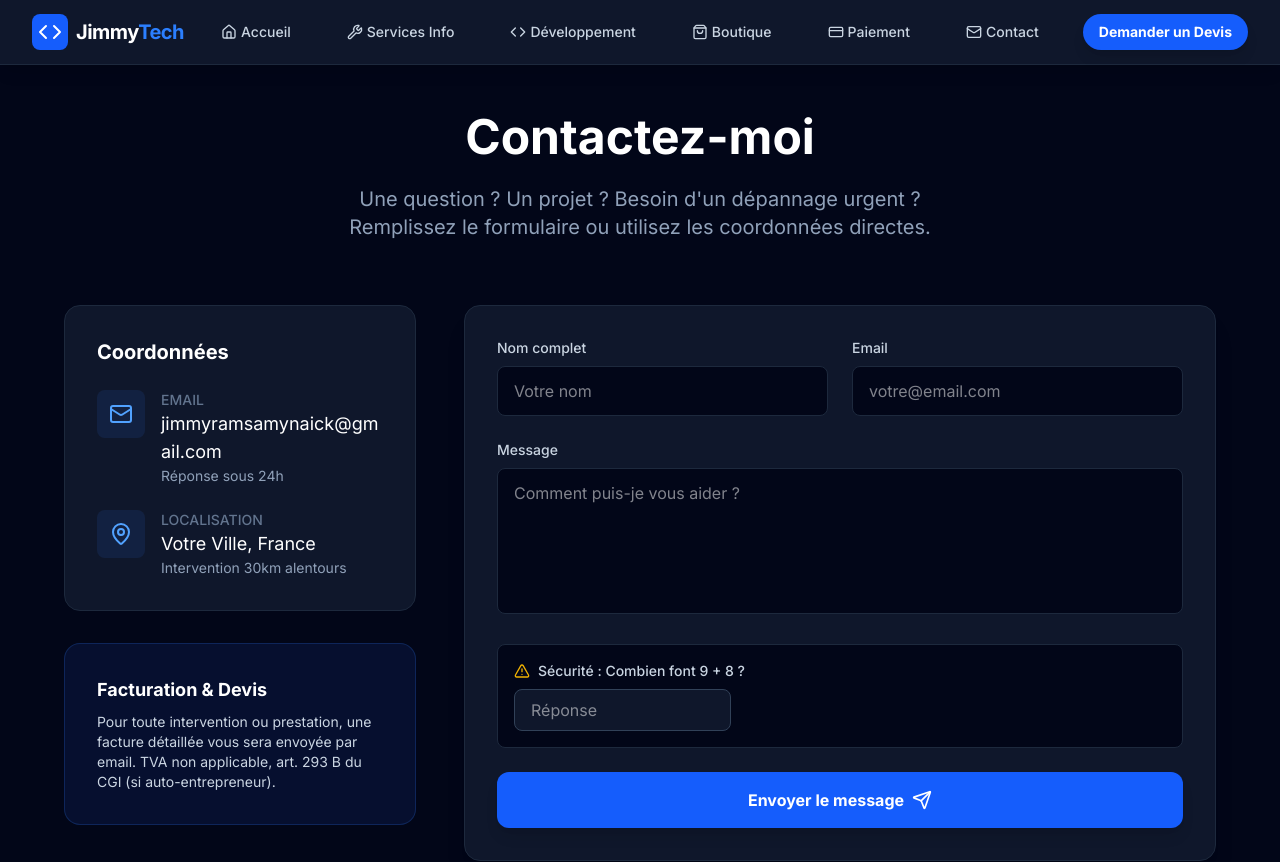
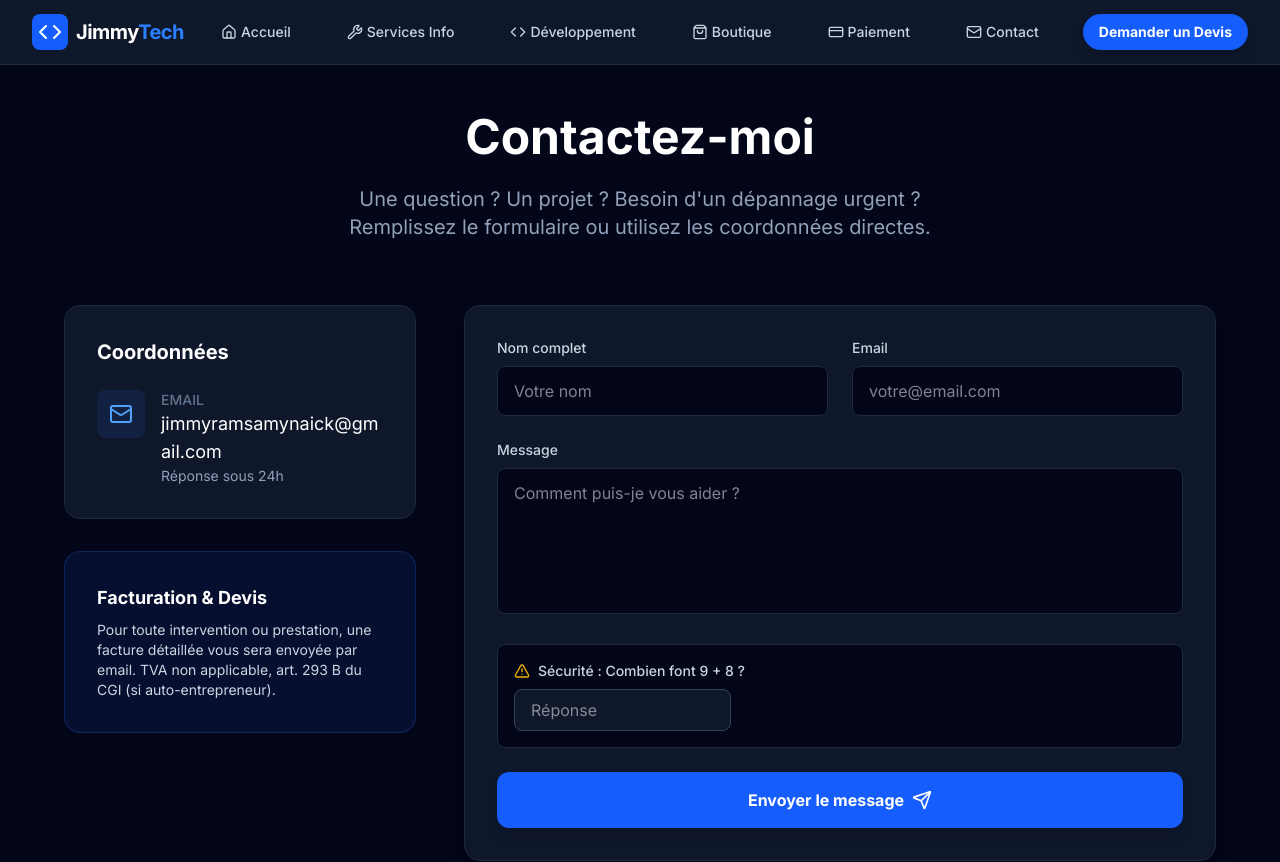
Before and after one commit to JimmyRamsamynaick/jimmy_site_pro, a Next.js app: page /contact in a window 1280 px wide. Shown: the top 862 px of the page. Built offline with nearby package versions, Linux system fonts and the light colour scheme.

Commit message:
Remove location and address information as requested

```diff
--- a/src/app/contact/page.tsx
+++ b/src/app/contact/page.tsx
@@ -1,5 +1,5 @@
 import ContactForm from "@/components/ContactForm";
-import { Mail, MapPin, Phone } from "lucide-react";
+import { Mail } from "lucide-react";
 
 export default function ContactPage() {
   return (
@@ -29,17 +29,6 @@ export default function ContactPage() {
                     <p className="text-slate-400 text-sm">Réponse sous 24h</p>
                   </div>
                 </div>
-
-                <div className="flex items-start gap-4">
-                  <div className="p-3 bg-blue-500/10 rounded-lg">
-                    <MapPin className="h-6 w-6 text-blue-400" />
-                  </div>
-                  <div>
-                    <p className="text-sm text-slate-500 font-medium uppercase">Localisation</p>
-                    <p className="text-white text-lg">Votre Ville, France</p>
-                    <p className="text-slate-400 text-sm">Intervention 30km alentours</p>
-                  </div>
-                </div>
               </div>
             </div>
 
--- a/src/app/legal/mentions-legales/page.tsx
+++ b/src/app/legal/mentions-legales/page.tsx
@@ -14,7 +14,6 @@ export default function MentionsLegales() {
               <li><strong>Propriétaire du site :</strong> Jimmy Ramsamynaick</li>
               <li><strong>Statut :</strong> Entrepreneur Individuel / Freelance</li>
               <li><strong>Contact :</strong> jimmyramsamynaick@gmail.com</li>
-              <li><strong>Adresse :</strong> (Adresse non divulguée publiquement - disponible sur demande officielle)</li>
             </ul>
           </section>
 
```
